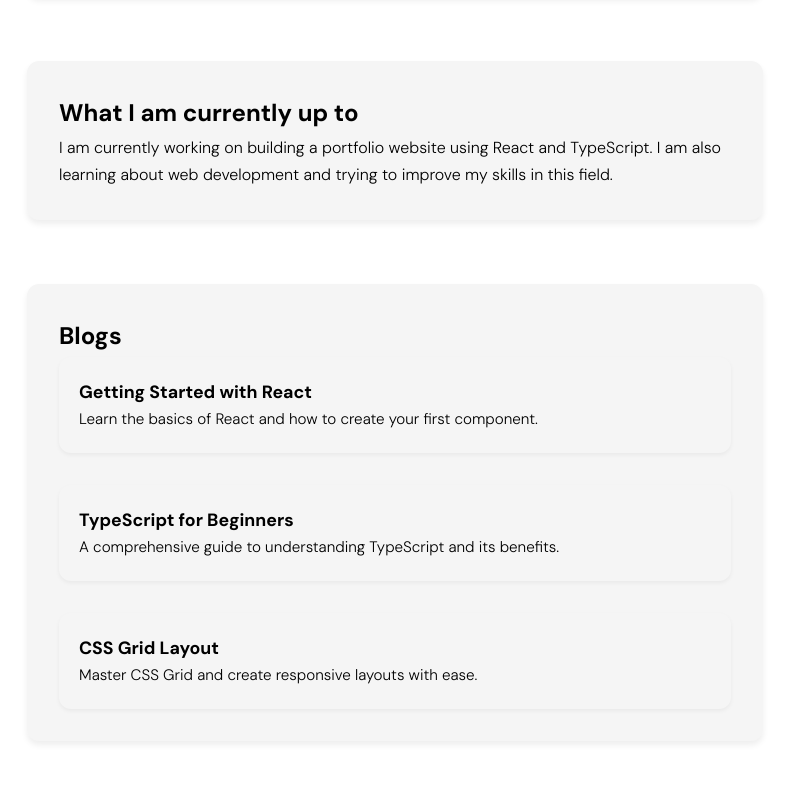
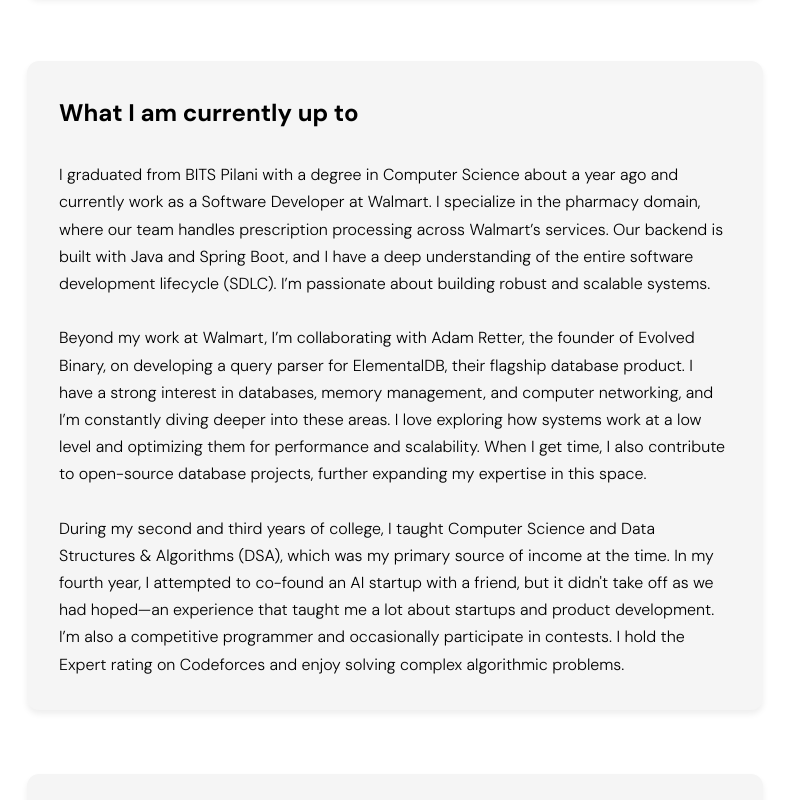
Before and after one commit to Robin6939/Portfolio, a React (Vite) app in the folder portfolio/: page / in a window 1280 px wide. Shown: the part 1360-2160 px from the top of the page, without its empty margins (245-1034 px from the left). Before the commit the page ends 2133 px from the top, so only its background shows below. Built offline with nearby package versions, Linux system fonts and the light colour scheme.

Commit message:
Final commit for today

```diff
--- a/portfolio/src/App.tsx
+++ b/portfolio/src/App.tsx
@@ -146,9 +146,26 @@
         <section>
           <h2>What I am currently up to</h2>
           <div className="current-card">
-            I am currently working on building a portfolio website using React and
-            TypeScript. I am also learning about web development and trying to
-            improve my skills in this field.
+            <br />
+            <p>
+            I graduated from BITS Pilani with a degree in Computer Science about a year ago and currently work as a Software Developer at Walmart.
+            I specialize in the pharmacy domain, where our team handles prescription processing across Walmart’s services.
+            Our backend is built with Java and Spring Boot, and I have a deep understanding of the entire software development lifecycle (SDLC).
+            I’m passionate about building robust and scalable systems.
+            </p>
+            <br />
+            <p>
+            Beyond my work at Walmart, I’m collaborating with Adam Retter, the founder of Evolved Binary, on developing a query parser for ElementalDB, their flagship database product.
+            I have a strong interest in databases, memory management, and computer networking, and I’m constantly diving deeper into these areas.
+            I love exploring how systems work at a low level and optimizing them for performance and scalability.
+            When I get time, I also contribute to open-source database projects, further expanding my expertise in this space.
+            </p>
+            <br />
+            <p>
+            During my second and third years of college, I taught Computer Science and Data Structures & Algorithms (DSA), which was my primary source of income at the time.
+            In my fourth year, I attempted to co-found an AI startup with a friend, but it didn't take off as we had hoped—an experience that taught me a lot about startups and product development.
+            I’m also a competitive programmer and occasionally participate in contests. I hold the Expert rating on Codeforces and enjoy solving complex algorithmic problems.
+            </p>
           </div>
         </section>
 
@@ -157,21 +174,21 @@
           <h2>Blogs</h2>
           <div className="blog-grid">
             <div className="blog-card">
-              <h3>Getting Started with React</h3>
+              <h3>Getting along as a 23 year old in Bangalore</h3>
               <p>
-                Learn the basics of React and how to create your first component.
+                I will write about my experiences and learnings here. Coming soon.
               </p>
             </div>
             <div className="blog-card">
-              <h3>TypeScript for Beginners</h3>
+              <h3>Getting along as a self taught programmer</h3>
               <p>
-                A comprehensive guide to understanding TypeScript and its benefits.
+                I will write about computer science core stuff here. Coming soon.
               </p>
             </div>
             <div className="blog-card">
-              <h3>CSS Grid Layout</h3>
+              <h3>Getting along as a 23 year old in Bangalore</h3>
               <p>
-                Master CSS Grid and create responsive layouts with ease.
+                I will write about my interests in finance and psychology here. Coming soon.
               </p>
             </div>
           </div>
```
